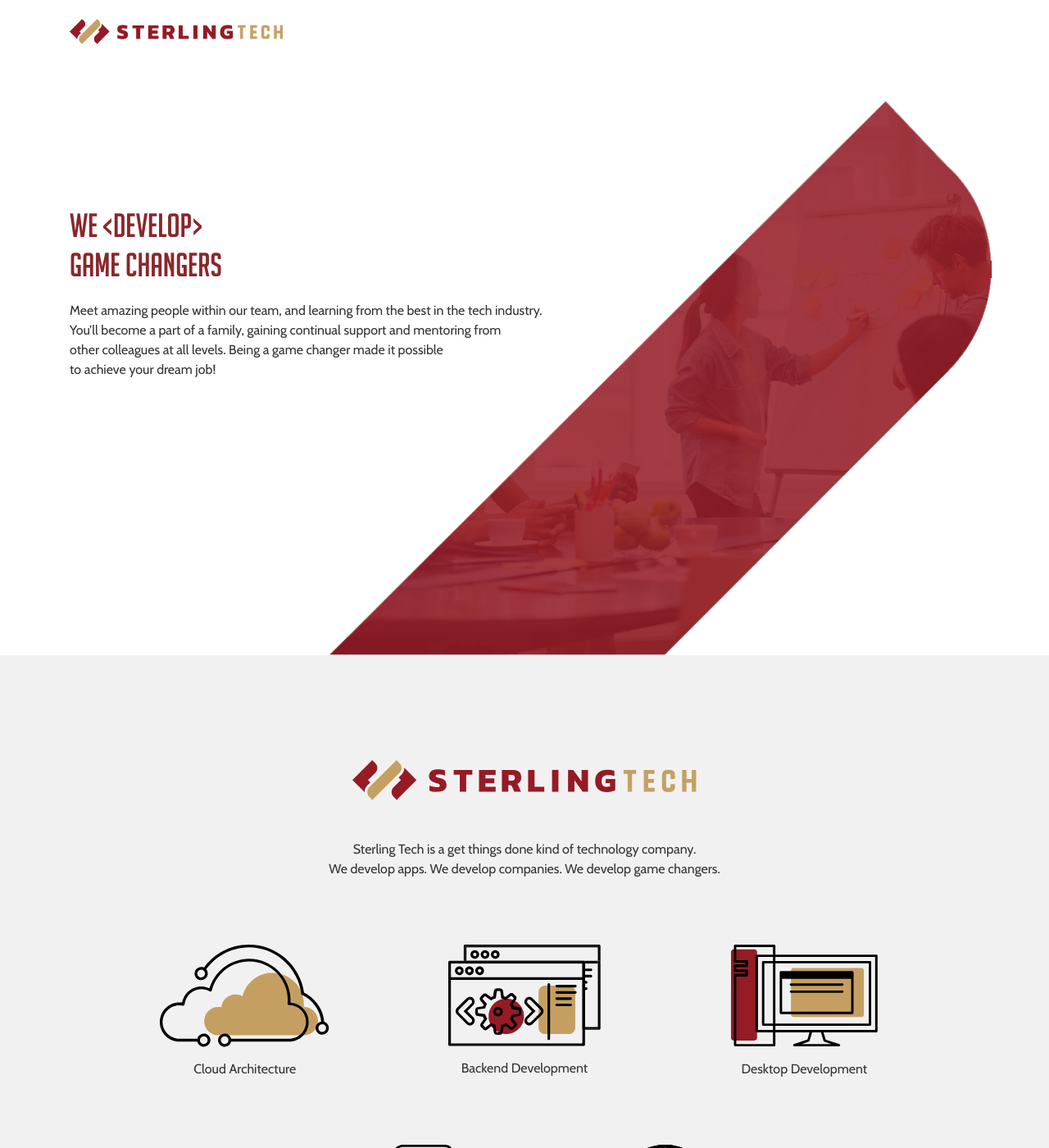
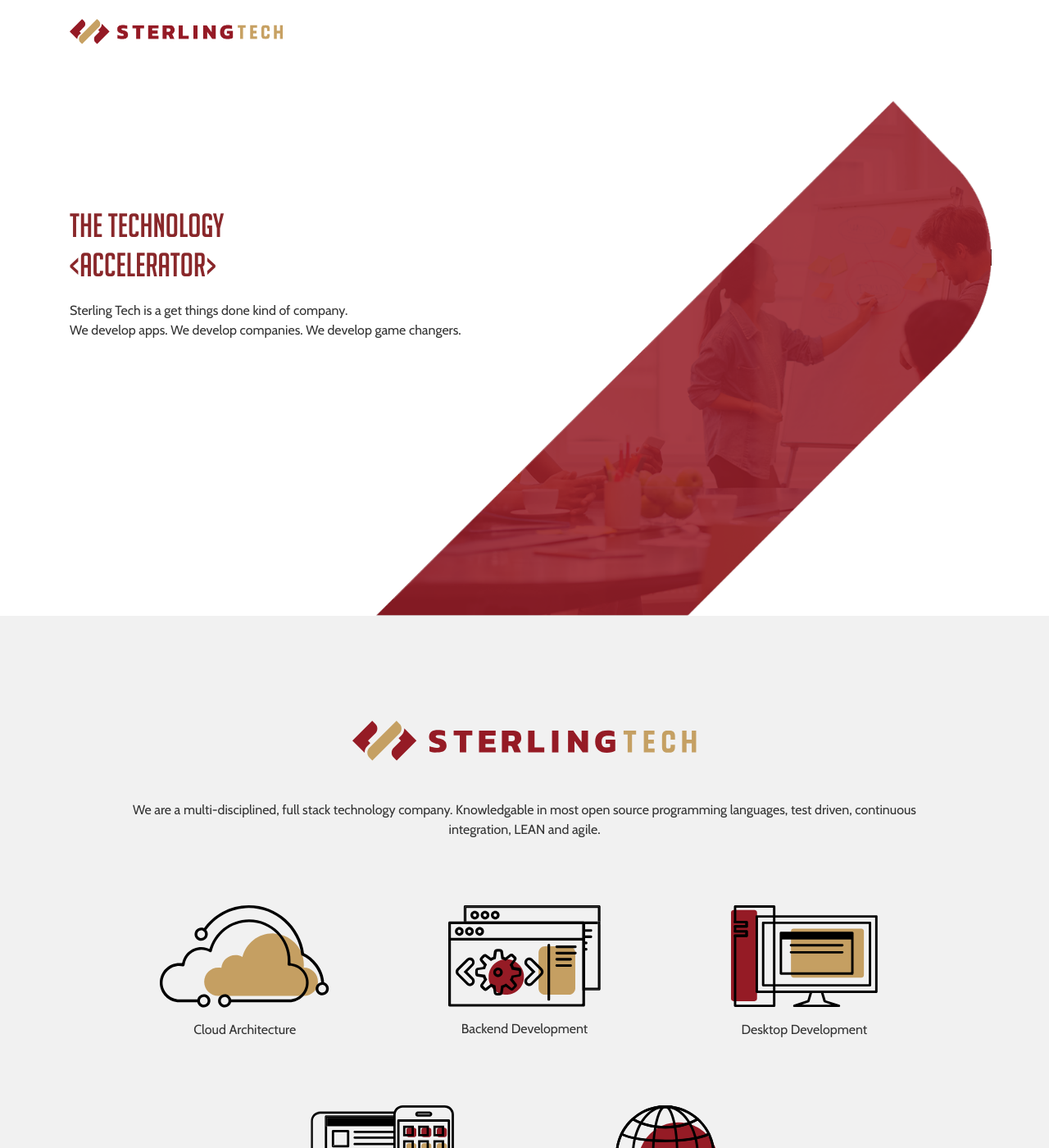
Before and after one commit to Sterling-Technologies/sterling-technologies.github.io, a Jekyll site: the page built from index.html, in a window 1280 px wide and 1400 px high. Shown: the whole window at 82% size. Built offline with Jekyll 4.4.1, drawn with Linux system fonts in a browser that asks for light colours; some of the changed text lies outside the part shown.

Commit message:
Copy updates

```diff
--- a/index.html
+++ b/index.html
@@ -6,15 +6,13 @@ layout: default
   <section class="section-1">
     <div class="container">
       <h2>
-        We &lt;Develop&gt; <br>
-        Game Changers
+        The Technology <br>
+        &lt;Accelerator&gt;
       </h2>
 
       <p>
-        Meet amazing people within our team, and learning from the best in the tech industry. <br>
-        You’ll become a part of a family, gaining continual support and mentoring from <br>
-        other colleagues at all levels. Being a game changer made it possible <br>
-        to achieve your dream job!
+        Sterling Tech is a get things done kind of company. <br>
+        We develop apps. We develop companies. We develop game changers.
       </p>
     </div>
   </section>
@@ -26,8 +24,8 @@ layout: default
           <img src="{{ '/assets/images/home/sec2-logo.png' | absolute_url }}" alt="Sterlingtech">
         </div>
         <p>
-          Sterling Tech is a get things done kind of technology company. <br>
-          We develop apps. We develop companies. We develop game changers.
+          We are a multi-disciplined, full stack technology company. Knowledgable in most open source programming languages,
+          test driven, continuous integration, LEAN and agile.
         </p>
       </div>
 
@@ -86,7 +84,8 @@ layout: default
         <h3 class="section-title">Case Studies</h3>
         <p>
           We’ve been involved in a number of challenging projects and an end-to-end solutions <br>
-          for many of our clients through the years. Our software development case studies prove this fact.
+          for many of our clients and the companies we have created throughout the years. Our software
+          development case studies show our diversity and commitment to master todays technology.
         </p>
       </div>
 
```
